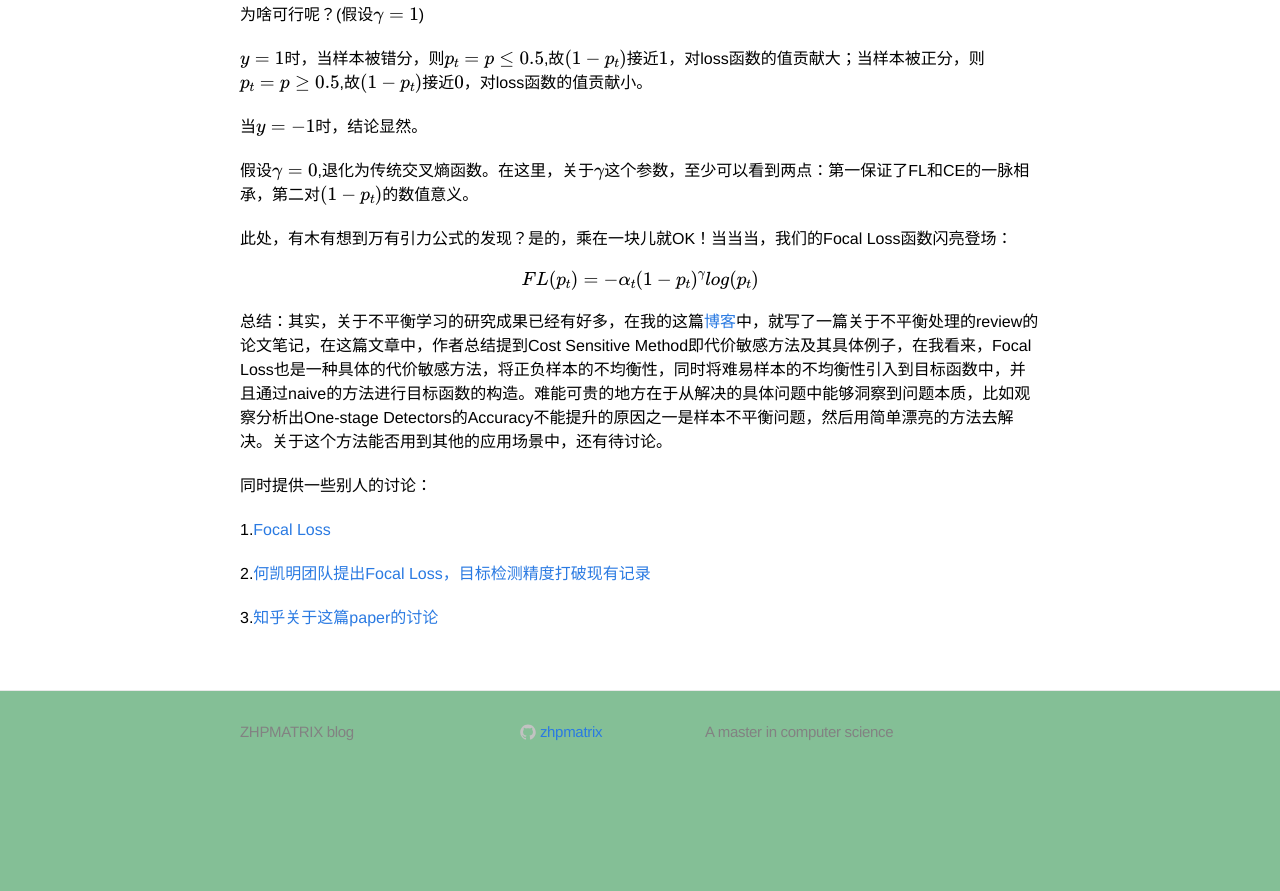
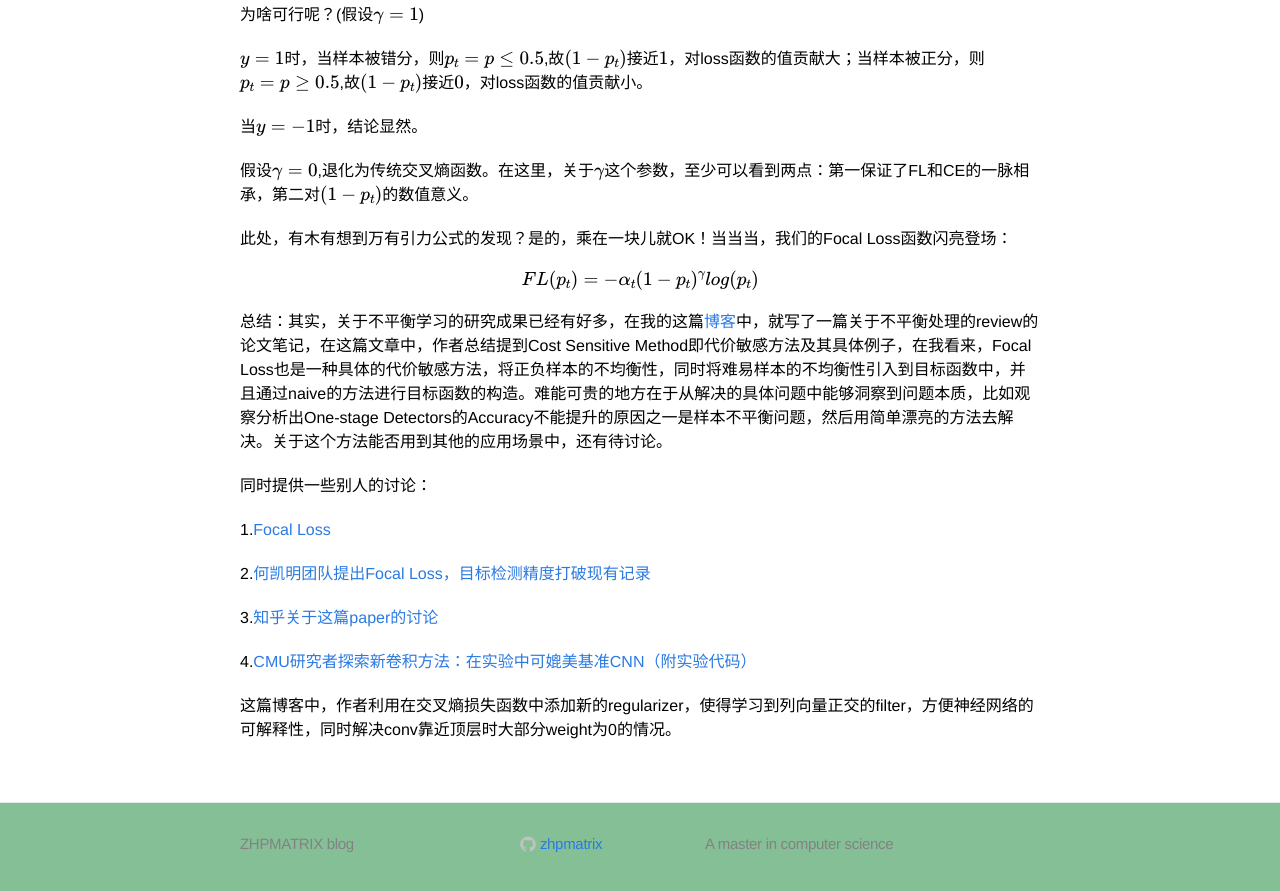
Before and after one commit to zhpmatrix/zhpmatrix.github.io, a Jekyll site: the page built from _posts/2017-08-13-focal-loss.md, in a window 1280 px wide and 900 px high, scrolled down 913 px. Shown: the top 891 px of the window. Built offline with Jekyll 4.4.1, drawn with Linux system fonts in a browser that asks for light colours; formulas are drawn with MathJax 3; comment, search, counter and statistics services are not loaded; before the commit the page ends 1701 px from its top, so only the background shows below that.

Commit message:
add new regularizer to focal loss

```diff
--- a/_posts/2017-08-13-focal-loss.md
+++ b/_posts/2017-08-13-focal-loss.md
@@ -65,3 +65,7 @@ $$FL(p_{t})=-\alpha_{t}(1-p_{t})^\gamma log(p_{t})$$
 2.[何凯明团队提出Focal Loss，目标检测精度打破现有记录](https://baijiahao.baidu.com/s?id=1575357531487121&wfr=spider&for=pc)
 
 3.[知乎关于这篇paper的讨论](https://www.zhihu.com/question/63581984)
+
+4.[CMU研究者探索新卷积方法：在实验中可媲美基准CNN（附实验代码）](https://mp.weixin.qq.com/s?__biz=MzA3MzI4MjgzMw==&mid=2650730755&idx=4&sn=6ad8339fdf1bddaeb9671fb72755e5dc)
+
+这篇博客中，作者利用在交叉熵损失函数中添加新的regularizer，使得学习到列向量正交的filter，方便神经网络的可解释性，同时解决conv靠近顶层时大部分weight为0的情况。
```
